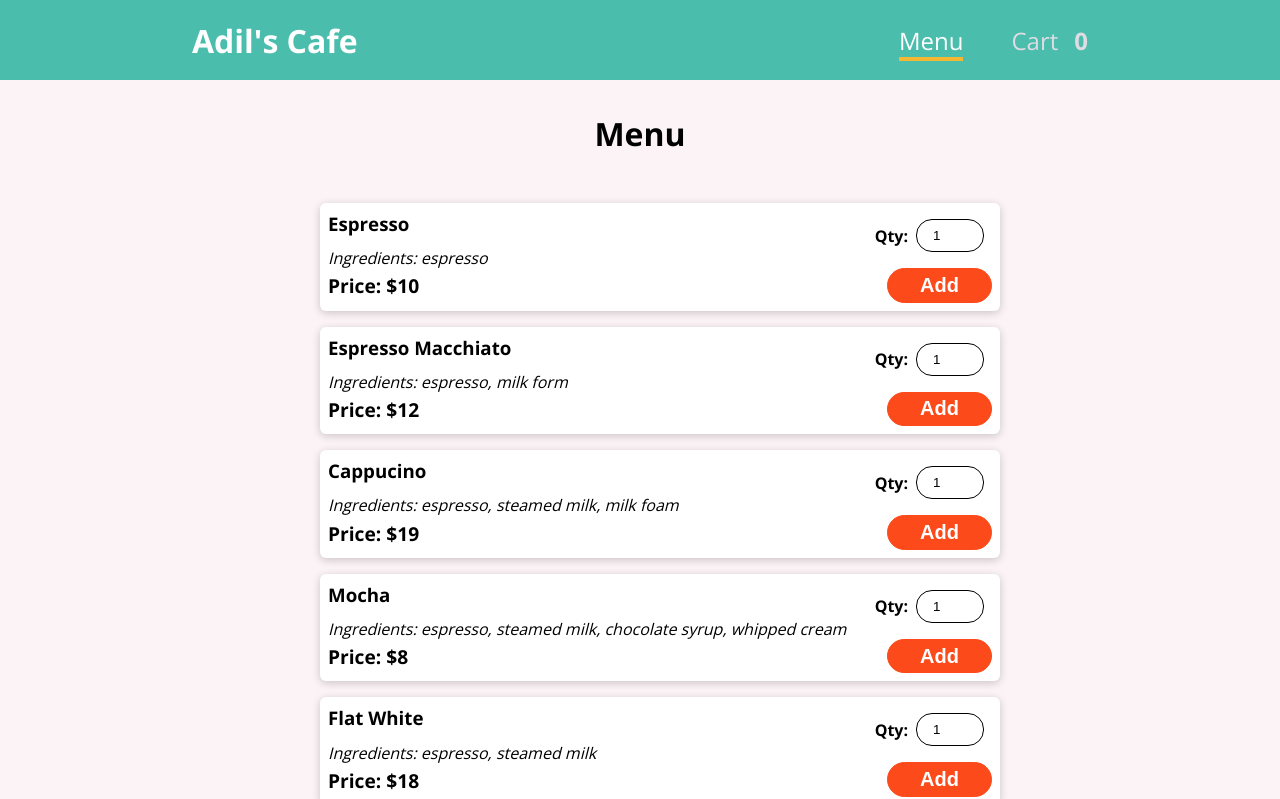
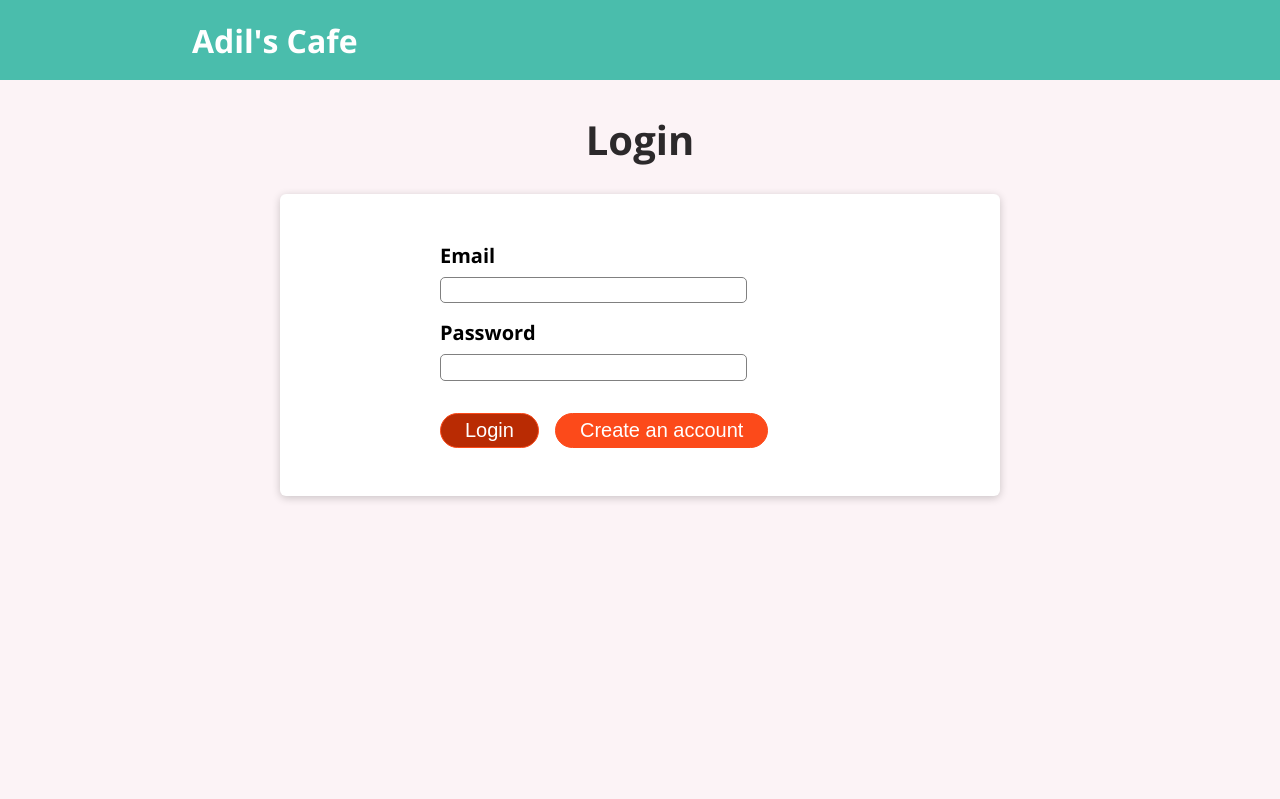
Before and after one commit to adil0320/coffee-cart, a React (Create React App) app: page / in a window 1280 px wide. Before the commit this address led to /menu. Shown: the top 799 px of the page. Built offline with nearby package versions, Linux system fonts and the light colour scheme.

Commit message:
Added Authentication

```diff
--- a/src/App.js
+++ b/src/App.js
@@ -1,23 +1,42 @@
-import React from "react";
+import React, { useContext } from "react";
 
 import { Redirect, Route, Switch } from "react-router-dom";
 import Layout from "./components/Layout/Layout";
 import CartPage from "./pages/Cart";
 import MenuPage from "./pages/Menu";
+import AuthPage from "./pages/Auth";
+import AuthContext from "./store/auth-context";
 
 const App = () => {
+  const authCtx = useContext(AuthContext);
   return (
     <Layout>
       <Switch>
+        {!authCtx.isLoggedIn && (
+          <Route path="/" exact>
+            <AuthPage />
+          </Route>
+        )}
+        {!authCtx.isLoggedIn && (
+          <Route path="/auth">
+            <AuthPage />
+          </Route>
+        )}
+        {authCtx.isLoggedIn && (
           <Route path="/" exact>
             <Redirect to="/menu" />
           </Route>
+        )}
+        {authCtx.isLoggedIn && (
           <Route path="/menu">
             <MenuPage />
           </Route>
+        )}
+        {authCtx.isLoggedIn && (
           <Route path="/cart">
             <CartPage />
           </Route>
+        )}
       </Switch>
     </Layout>
   );
--- /dev/null
+++ b/src/components/Auth/AuthForm.jsx
@@ -0,0 +1,131 @@
+import React, { useContext, useState } from "react";
+import { useHistory } from "react-router-dom";
+import AuthContext from "../../store/auth-context";
+
+import Card from "../UI/Card";
+import classes from "./AuthForm.module.css";
+
+const AuthForm = () => {
+  const [isLogin, setIsLogin] = useState(true);
+  const [enteredEmail, setEnteredEmail] = useState("");
+  const [enteredPassword, setEnteredPassoword] = useState("");
+  const [isLoading, setIsLoading] = useState(false);
+  const [authError, setAuthError] = useState(null);
+  const history = useHistory();
+
+  const authCtx = useContext(AuthContext);
+
+  let formIsValid = false;
+
+  const enteredEmailIsValid = enteredEmail.includes("@");
+  const enteredPasswordIsValid = enteredPassword.length > 6;
+
+  if (enteredEmailIsValid && enteredPasswordIsValid) {
+    formIsValid = true;
+  }
+
+  const toggleAuthModeHandler = () => {
+    setIsLogin((prevLogin) => !prevLogin);
+  };
+
+  const emailChangeHandler = (e) => {
+    setEnteredEmail(e.target.value);
+  };
+
+  const passwordChangeHandler = (e) => {
+    setEnteredPassoword(e.target.value);
+  };
+
+  const submitHandler = async (e) => {
+    e.preventDefault();
+    if (!formIsValid) {
+      return;
+    }
+    try {
+      setIsLoading(true);
+      let url;
+      if (isLogin) {
+        url =
+          "https://identitytoolkit.googleapis.com/v1/accounts:signInWithPassword?key=AIzaSyCUyVPmsToqJAdMEhn-VpGQK-DVKujAP5Q";
+      } else {
+        url =
+          "https://identitytoolkit.googleapis.com/v1/accounts:signUp?key=AIzaSyCUyVPmsToqJAdMEhn-VpGQK-DVKujAP5Q";
+      }
+
+      const response = await fetch(url, {
+        method: "POST",
+        body: JSON.stringify({
+          email: enteredEmail,
+          password: enteredPassword,
+          returnSecureToken: true,
+        }),
+        headers: {
+          "Content-Type": "application/json",
+        },
+      });
+      setIsLoading(false);
+      if (!response.ok) {
+        setAuthError("Authentication Failed");
+        throw new Error("Authentication Failed");
+      }
+      const responseData = await response.json();
+      authCtx.login(responseData.idToken, responseData.email);
+      history.replace("/menu");
+    } catch (err) {
+      console.log(err);
+    }
+  };
+
+  return (
+    <>
+      <h1 className={classes.title}>{isLogin ? "Login" : "Sign Up"}</h1>
+      <Card>
+        <form className={classes.form} onSubmit={submitHandler}>
+          <div className={classes.control}>
+            <label htmlFor="email">Email</label>
+            <br />
+            <input
+              type="email"
+              required
+              id="email"
+              value={enteredEmail}
+              onChange={emailChangeHandler}
+            />
+          </div>
+          <div className={classes.control}>
+            <label htmlFor="password">Password</label>
+            <br />
+            <input
+              type="password"
+              id="password"
+              required
+              minLength={6}
+              value={enteredPassword}
+              onChange={passwordChangeHandler}
+            />
+          </div>
+          <div className={classes.actions}>
+            {!isLoading && (
+              <button disabled={!formIsValid}>
+                {isLogin ? "Login" : "Sign Up"}
+              </button>
+            )}
+            {isLoading && <p>Sending Request</p>}
+
+            <button type="button" onClick={toggleAuthModeHandler}>
+              {isLogin ? "Create an account" : "Login With existing account"}
+            </button>
+
+            {authError && (
+              <p style={{ color: "red", fontWeight: "bold", fontSize: "2rem" }}>
+                {authError}
+              </p>
+            )}
+          </div>
+        </form>
+      </Card>
+    </>
+  );
+};
+
+export default AuthForm;
--- /dev/null
+++ b/src/components/Auth/AuthForm.module.css
@@ -0,0 +1,48 @@
+.title {
+  margin-left: auto;
+  margin-right: auto;
+  text-align: center;
+}
+
+.form {
+  padding: 3rem;
+  margin-left: 7rem;
+}
+
+.control {
+  margin-bottom: 1rem;
+}
+
+.control label {
+  font-size: 1.25rem;
+  margin-right: 0.5rem;
+  font-weight: bold;
+}
+
+.control input {
+  width: 60%;
+  padding: 0.3rem;
+  border-radius: 5px;
+  border: 1px solid grey;
+  margin-top: 0.5rem;
+}
+
+.actions {
+  margin-top: 2rem;
+}
+
+.actions button {
+  margin-right: 1rem;
+  background-color: #fc4a1a;
+  border: 1px solid #fc4a1a;
+  color: white;
+  padding: 0.3rem 1.5rem;
+  font-size: 1.25rem;
+  border-radius: 20px;
+  cursor: pointer;
+}
+
+button:disabled {
+  background-color: #b92b03;
+  cursor: not-allowed;
+}
--- a/src/components/Layout/MainNavigation.jsx
+++ b/src/components/Layout/MainNavigation.jsx
@@ -1,11 +1,13 @@
 import React, { useContext } from "react";
 import { NavLink, Link } from "react-router-dom";
+import AuthContext from "../../store/auth-context";
 import CartContext from "../../store/cart-context";
 
 import classes from "./MainNavigation.module.css";
 
 const MainNavigation = () => {
   const cartCtx = useContext(CartContext);
+  const authCtx = useContext(AuthContext);
   return (
     <header className={classes.header}>
       <div className={classes.logo}>
@@ -13,11 +15,14 @@ const MainNavigation = () => {
       </div>
       <nav>
         <ul>
+          {authCtx.isLoggedIn && (
             <li>
               <NavLink to="/menu" activeClassName={classes.active}>
                 Menu
               </NavLink>
             </li>
+          )}
+          {authCtx.isLoggedIn && (
             <li>
               <NavLink to="/cart" activeClassName={classes.active}>
                 Cart
@@ -26,6 +31,14 @@ const MainNavigation = () => {
                 </span>
               </NavLink>
             </li>
+          )}
+          {authCtx.isLoggedIn && (
+            <li>
+              <NavLink to="/auth">
+                <span onClick={authCtx.logout}>Logout</span>
+              </NavLink>
+            </li>
+          )}
         </ul>
       </nav>
     </header>
--- a/src/index.js
+++ b/src/index.js
@@ -4,12 +4,15 @@ import "./index.css";
 import App from "./App";
 import { BrowserRouter } from "react-router-dom";
 import { CartContextProvider } from "./store/cart-context";
+import { AuthContextProvider } from "./store/auth-context";
 
 ReactDOM.render(
-  <CartContextProvider>
-    <BrowserRouter>
-      <App />
-    </BrowserRouter>
-  </CartContextProvider>,
+  <AuthContextProvider>
+    <CartContextProvider>
+      <BrowserRouter>
+        <App />
+      </BrowserRouter>
+    </CartContextProvider>
+  </AuthContextProvider>,
   document.getElementById("root")
 );
--- a/src/pages/Auth.jsx
+++ b/src/pages/Auth.jsx
@@ -1,7 +1,7 @@
-import React from "react";
+import AuthForm from "../components/Auth/AuthForm";
 
 const AuthPage = () => {
-  return <div>This is Auth Page</div>;
+  return <AuthForm />;
 };
 
 export default AuthPage;
--- a/src/pages/Cart.jsx
+++ b/src/pages/Cart.jsx
@@ -2,10 +2,23 @@ import React, { useContext } from "react";
 import CartContext from "../store/cart-context";
 import classes from "./Cart.module.css";
 import CartTable from "../components/Cart/CartTable";
+import AuthContext from "../store/auth-context";
 
 const CartPage = () => {
   const cartCtx = useContext(CartContext);
+  const authCtx = useContext(AuthContext);
   const hasCartItems = cartCtx.items.length > 0;
+
+  const orderSubmitHandler = async () => {
+    await fetch("https://adils-cafe-default-rtdb.firebaseio.com/orders.json", {
+      method: "POST",
+      body: JSON.stringify({ email: authCtx.email, items: cartCtx.items }),
+      headers: {
+        "Content-Type": "application/json",
+      },
+    });
+    cartCtx.clearCart();
+  };
 
   let content = (
     <center>
@@ -23,7 +36,7 @@ const CartPage = () => {
             <span>${cartCtx.totalAmount}</span>
           </div>
           <div className={`${classes.total} ${classes.order}`}>
-            <span>Place Order</span>
+            <span onClick={orderSubmitHandler}>Place Order</span>
           </div>
         </div>
 
--- /dev/null
+++ b/src/store/auth-context.js
@@ -0,0 +1,41 @@
+import React, { useState } from "react";
+
+const AuthContext = React.createContext({
+  token: null,
+  email: "",
+  isLoggedIn: false,
+  login: (token, email) => {},
+  logout: () => {},
+});
+
+export const AuthContextProvider = (props) => {
+  const [token, setToken] = useState(null);
+  const [email, setEmail] = useState("");
+
+  const userLoggedIn = !!token;
+
+  const loginHandler = (token, email) => {
+    setToken(token);
+    setEmail(email);
+  };
+
+  const logoutHandler = () => {
+    setToken(null);
+  };
+
+  const context = {
+    token,
+    email,
+    isLoggedIn: userLoggedIn,
+    login: loginHandler,
+    logout: logoutHandler,
+  };
+
+  return (
+    <AuthContext.Provider value={context}>
+      {props.children}
+    </AuthContext.Provider>
+  );
+};
+
+export default AuthContext;
--- a/src/store/cart-context.js
+++ b/src/store/cart-context.js
@@ -13,6 +13,7 @@ const CartContext = React.createContext({
   addToCart: (item) => {},
   removeFromCart: (id) => {},
   removeEntireItemFromCart: (id) => {},
+  clearCart: () => {},
 });
 
 const cartReducer = (state, action) => {
@@ -81,6 +82,9 @@ const cartReducer = (state, action) => {
       totalQuantity: updatedQuantity,
     };
   }
+  if (action.type === "CLEAR") {
+    return defaultCartState;
+  }
 };
 
 export const CartContextProvider = (props) => {
@@ -98,6 +102,10 @@ export const CartContextProvider = (props) => {
     dispatch({ type: "REMOVE_ENTIRE", id });
   };
 
+  const clearCartHandler = () => {
+    dispatch({ type: "CLEAR" });
+  };
+
   const context = {
     items: cartState.items,
     totalQuantity: cartState.totalQuantity,
@@ -105,6 +113,7 @@ export const CartContextProvider = (props) => {
     addToCart: addToCartHandler,
     removeFromCart: removeFromCartHandler,
     removeEntireItemFromCart: removeEntireItemFromCartHandler,
+    clearCart: clearCartHandler,
   };
   return (
     <CartContext.Provider value={context}>
```
Lines whose indentation alone changed are shown as unchanged.
